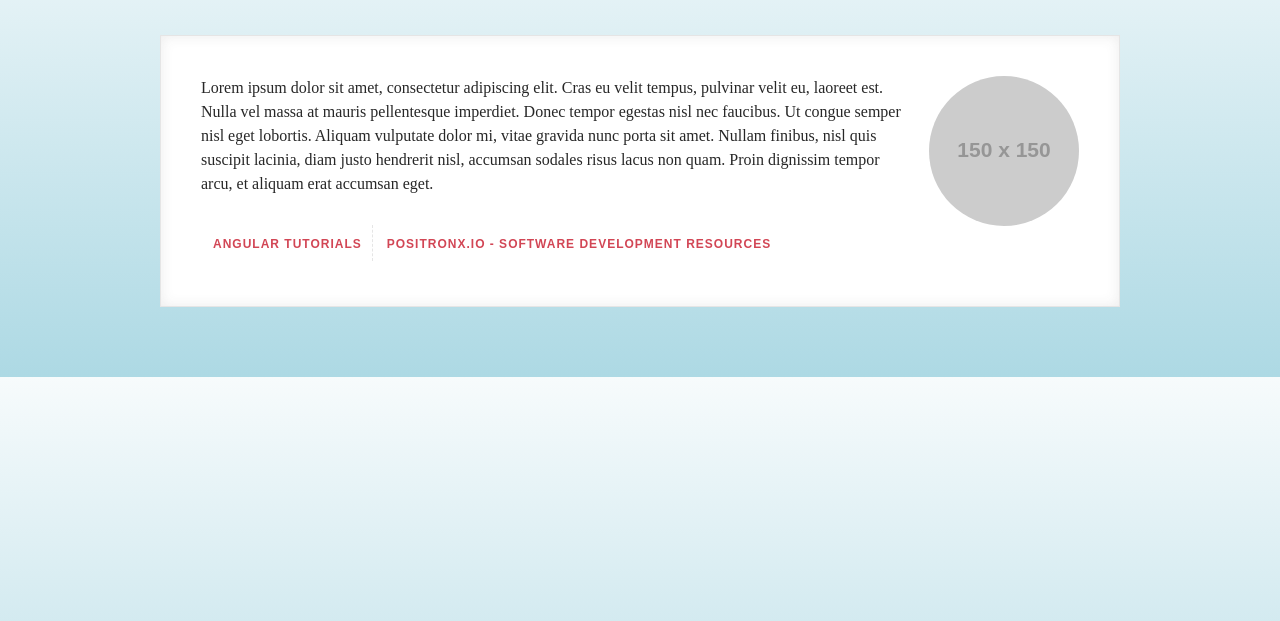
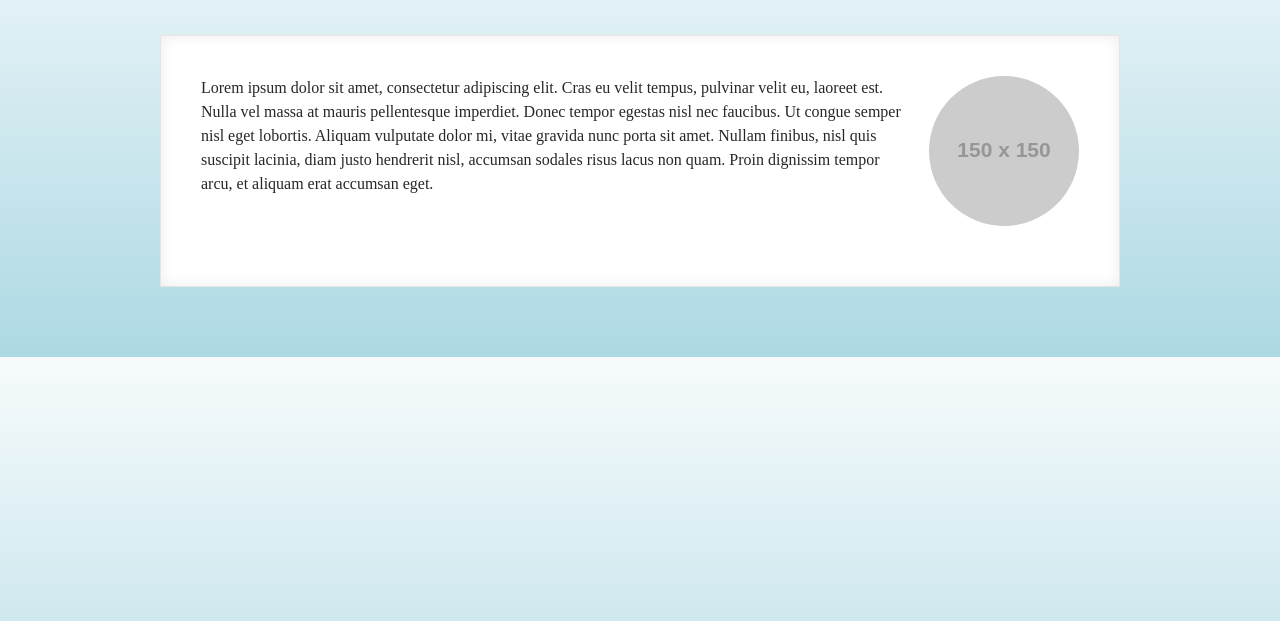
Before and after one commit to kirilpetrov36/lab2, a website: page index.html in a window 1280 px wide. Shown: the part 135-756 px from the top of the page. Drawn offline with Linux system fonts and the light colour scheme; placeholder pictures from the web are drawn by us.

Commit message:
Update index.html

```diff
--- a/index.html
+++ b/index.html
@@ -24,10 +24,6 @@
                finibus, nisl quis suscipit lacinia, diam justo hendrerit nisl, accumsan sodales risus lacus non quam.
                Proin dignissim tempor arcu, et aliquam erat accumsan eget.
             </p>
-            <ul class="social">
-               <li><a href="https://www.positronx.io/free-angular-tutorials/">Angular Tutorials</a></li>
-               <li><a href="https://www.positronx.io/">positronX.IO - Software Development Resources</a></li>
-            </ul>
          </article>
       </section>
       <!-- page-wrap -->
```
